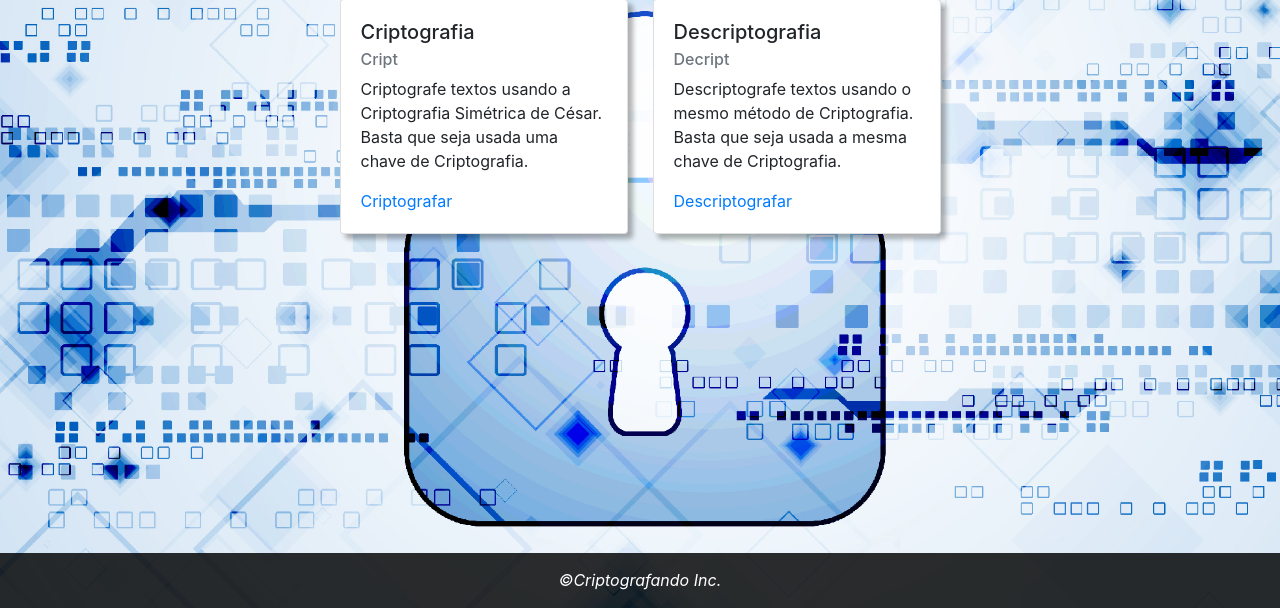
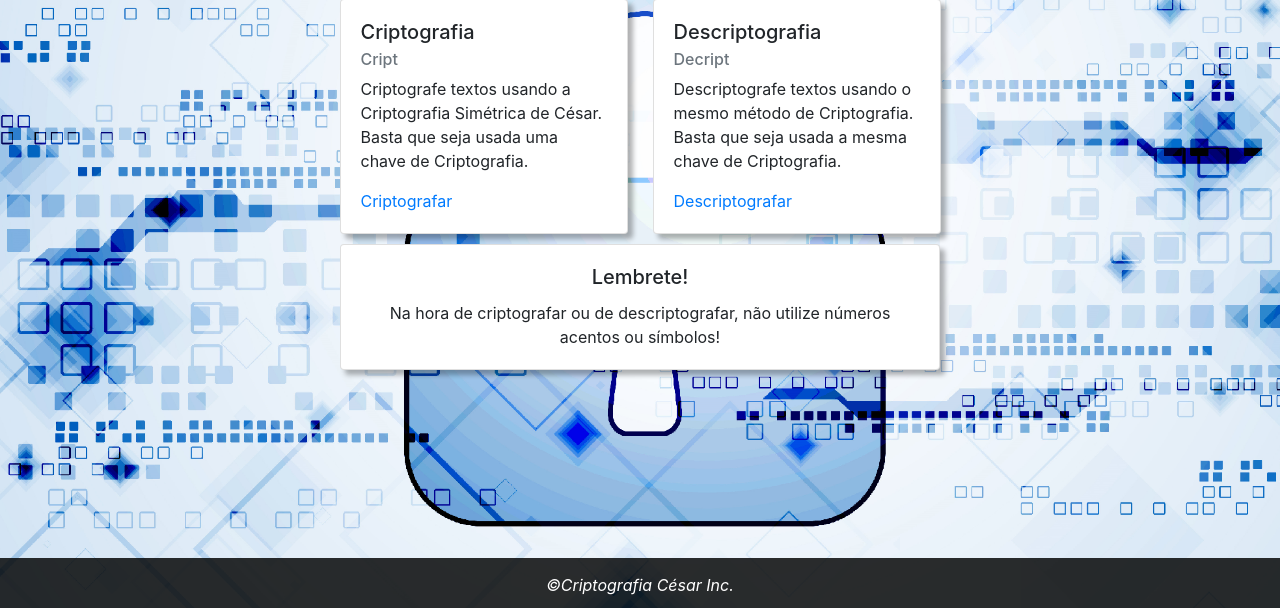
Before and after one commit to douglasproferreira/AppCriptografiaCezar, a PHP site: page /view/home.html in a window 1280 px wide. Shown: the part 192-800 px from the top of the page. Run offline with PHP 8.4, Linux system fonts and the light colour scheme.

Commit message:
Organizando a Home

```diff
--- a/css/home.css
+++ b/css/home.css
@@ -30,13 +30,18 @@ body{
     margin-top: 50px;
     display: flex;
     justify-content: center;
+    flex-direction: row;
     align-items: center;
-    flex-direction: row;
-    flex-wrap: nowrap;
+    flex-wrap: wrap;
 }
 
 .container .rigth {
     margin-right: 25px;
+}
+
+.container .left {
+    margin-top: 10px;
+    text-align: center;
 }
 
 footer {
@@ -46,7 +51,7 @@ footer {
     font-style: italic;
     position: fixed;
     width: 100%;
-    height: 55px;
+    height: 50px;
     bottom: 0;
     margin: 0;
     padding-top: 15px;
--- a/view/home.html
+++ b/view/home.html
@@ -9,8 +9,8 @@
     <meta name="viewport" content="width=device-width, initial-scale=1">
     <link rel="stylesheet" href="https://stackpath.bootstrapcdn.com/bootstrap/4.3.1/css/bootstrap.min.css"
         integrity="sha384-ggOyR0iXCbMQv3Xipma34MD+dH/1fQ784/j6cY/iJTQUOhcWr7x9JvoRxT2MZw1T" crossorigin="anonymous">
-    <link rel="shortcut icon" href="favicon.ico" type="image/x-icon">
-    <link rel="stylesheet" type="text/css" media="screen" href="css/home.css">
+    <link rel="shortcut icon" href="../favicon.ico" type="image/x-icon">
+    <link rel="stylesheet" type="text/css" media="screen" href="../css/home.css">
 </head>
 
 <body>
@@ -26,8 +26,8 @@
                     <div class="navbar-nav">
                         <a class="nav-item nav-link active" href="#">Home<span
                                 class="sr-only">(current)</span></a>
-                        <a class="nav-item nav-link" href="cript.html">Criptografar</a>
-                        <a class="nav-item nav-link" href="decript.html">Descriptografar</a>
+                        <a class="nav-item nav-link" href="./cript.html">Criptografar</a>
+                        <a class="nav-item nav-link" href="./decript.html">Descriptografar</a>
                     </div>
                 </div>
             </nav>
@@ -43,7 +43,7 @@
                         <h6 class="card-subtitle mb-2 text-muted">Cript</h6>
                         <p class="card-text">Criptografe textos usando a Criptografia Simétrica de César. Basta que seja
                             usada uma chave de Criptografia.</p>
-                        <a href="cript.html" class="card-link">Criptografar</a>
+                        <a href="./cript.html" class="card-link">Criptografar</a>
                     </div>
                 </div>
                 <div class="card" style="width: 18rem;">
@@ -52,15 +52,20 @@
                         <h6 class="card-subtitle mb-2 text-muted">Decript</h6>
                         <p class="card-text">Descriptografe textos usando o mesmo método de Criptografia. Basta que seja
                             usada a mesma chave de Criptografia.</p>
-                        <a href="decript.html" class="card-link">Descriptografar</a>
+                        <a href="./decript.html" class="card-link">Descriptografar</a>
+                    </div>
+                </div>
+                <div class="card left" style="width: 37.5rem;">
+                    <div class="card-body cima">
+                        <h5 class="card-title cima">Lembrete!</h5>
+                        <p class="card-text cima">Na hora de criptografar ou de descriptografar, não utilize números acentos ou símbolos!</p>
                     </div>
                 </div>
             </div>
         </div>
         <footer>
-            <p>&copy;Criptografando Inc.</p>
+            <p>&copy;Criptografia César Inc.</p>
         </footer>
-        <script src="js/index.js"></script>
 </body>
 
 </html>
```
Also changed, not shown: js/decript.js (+8 -8 lines), view/cript.html (+6 -6 lines), view/decript.html (+6 -6 lines).
